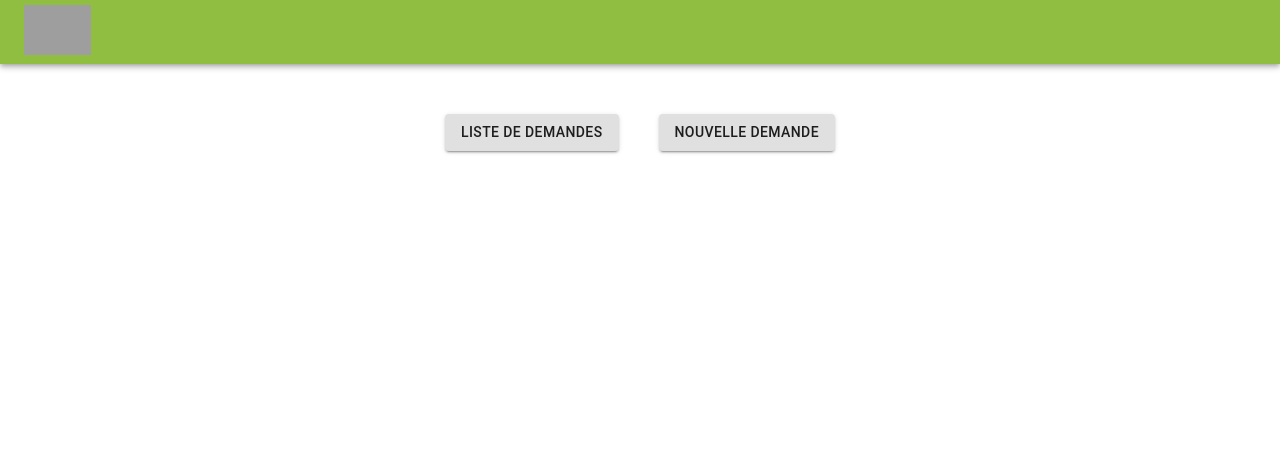
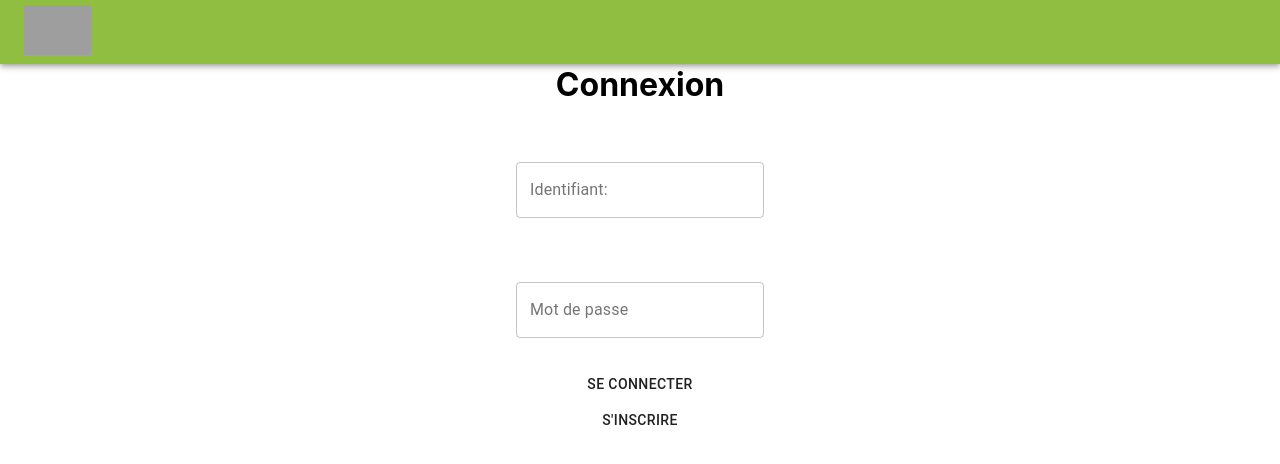
Before and after one commit to dbllt/pit_tezea_si, a React (Create React App) app in the folder front/: page /newRequest in a window 1280 px wide. Shown: the top 464 px of the page. Built offline with nearby package versions, Linux system fonts and the light colour scheme; grey boxes are pictures that could not be loaded.

Commit message:
adding login and register screen

```diff
--- a/front/src/App.tsx
+++ b/front/src/App.tsx
@@ -6,6 +6,8 @@ import RequestsList from "./components/RequestsList/RequestsList";
 import NewRequest from "./components/NewRequest/NewRequest";
 import {AppBar, Toolbar} from "@material-ui/core";
 import ServiceList from "./components/ServiceList/ServiceList";
+import LoginScreen from "./components/LoginScreen/LoginScreen";
+import RegisterScreen from "./components/RegisterScreen/RegisterScreen";
 
 function App() {
   return (
@@ -26,10 +28,12 @@ function App() {
                   </AppBar>
 
                   <div className="content">
-                      <Route exact path="/" component={Menu}/>
+                      <Route path="/menu" component={Menu}/>
                       <Route path="/requestsList" component={RequestsList}/>
                       <Route path="/newRequest" component={NewRequest}/>
                       <Route path="/serviceList" component={ServiceList}/>
+                      <Route exact path="/" component={LoginScreen}/>
+                      <Route path="/register" component={RegisterScreen}/>
                   </div>
               </div>
           </HashRouter>
--- /dev/null
+++ b/front/src/components/LoginScreen/LoginScreen.module.css
@@ -0,0 +1 @@
+.LoginScreen {}
--- /dev/null
+++ b/front/src/components/LoginScreen/LoginScreen.tsx
@@ -0,0 +1,48 @@
+import React from 'react';
+import styles from './LoginScreen.module.css';
+import {Button, Container, TextField} from "@material-ui/core";
+import {Link} from "react-router-dom";
+import Grid from "@material-ui/core/Grid";
+import Form from "@material-ui/core/FormControl";
+
+const LoginScreen: React.FC = () => (
+    <div className={styles.LoginScreen}>
+
+        <Grid container direction="column" justify="center" alignItems="center" spacing={5}>
+            <h1>Connexion</h1>
+            <Grid item>
+                <TextField
+                    label="Identifiant:"
+                    id="outlined-margin-normal"
+                    margin="normal"
+                    variant="outlined"
+                />
+            </Grid>
+            <Grid item>
+                <TextField
+                    label="Mot de passe"
+                    type="password"
+                    id="outlined-margin-normal"
+                    margin="normal"
+                    variant="outlined"
+                />
+            </Grid>
+            <Grid>
+                <Link to="/menu">
+                    <Button type="button">
+                        Se connecter
+                    </Button>
+                </Link>
+            </Grid>
+            <Grid>
+                <Link to="/register">
+                    <Button type="button">
+                        S'inscrire
+                    </Button>
+                </Link>
+            </Grid>
+        </Grid>
+    </div>
+);
+
+export default LoginScreen;
--- a/front/src/components/Menu/Menu.tsx
+++ b/front/src/components/Menu/Menu.tsx
@@ -23,7 +23,7 @@ class Menu extends React.Component<Props, State> {
         return (
             <div style={{margin:50}}>
                 <Link to="/requestsList"style={{margin:20}}>
-                    <Button variant="contained">
+                    <Button     variant="contained">
                         Liste de demandes
                     </Button>
                 </Link>
--- a/front/src/components/NewRequest/NewRequest.tsx
+++ b/front/src/components/NewRequest/NewRequest.tsx
@@ -265,7 +265,7 @@ export default function NewRequest() {
                 Enregistrer la demande
             </Button>
 
-            <Link to="/">
+            <Link to="/menu">
                 <Button type="button">
                     Retour
                 </Button>
--- /dev/null
+++ b/front/src/components/RegisterScreen/RegisterScreen.module.css
@@ -0,0 +1 @@
+.RegisterScreen {}
--- /dev/null
+++ b/front/src/components/RegisterScreen/RegisterScreen.tsx
@@ -0,0 +1,47 @@
+import React from 'react';
+import styles from './RegisterScreen.module.css';
+import {Button, TextField} from "@material-ui/core";
+import {Link} from "react-router-dom";
+import Grid from "@material-ui/core/Grid";
+
+const RegisterScreen: React.FC = () => (
+    <div className={styles.LoginScreen}>
+
+        <Grid container direction="column" justify="center" alignItems="center" spacing={5}>
+            <h1>Inscription</h1>
+            <Grid item>
+                <TextField
+                    label="Identifiant:"
+                    id="outlined-margin-normal"
+                    margin="normal"
+                    variant="outlined"
+                />
+            </Grid>
+            <Grid item>
+                <TextField
+                    label="Mot de passe"
+                    type="password"
+                    id="outlined-margin-normal"
+                    margin="normal"
+                    variant="outlined"
+                />
+            </Grid>
+            <Grid>
+                <Link to="/menu">
+                    <Button type="button">
+                        S'inscrire
+                    </Button>
+                </Link>
+            </Grid>
+            <Grid>
+                <Link to="/">
+                    <Button type="button">
+                        Retour
+                    </Button>
+                </Link>
+            </Grid>
+        </Grid>
+    </div>
+);
+
+export default RegisterScreen;
--- a/front/src/components/RequestsList/RequestsList.tsx
+++ b/front/src/components/RequestsList/RequestsList.tsx
@@ -5,7 +5,7 @@ import {Button} from '@material-ui/core'
 const RequestsList: React.FC = () => (
   <div>
     Liste de Demandes
-      <Link to="/">
+      <Link to="/menu">
           <Button color="primary">
               Retour
           </Button>
```
Also changed, not shown: 1 other file (tests, documents, lock files or other folders).
